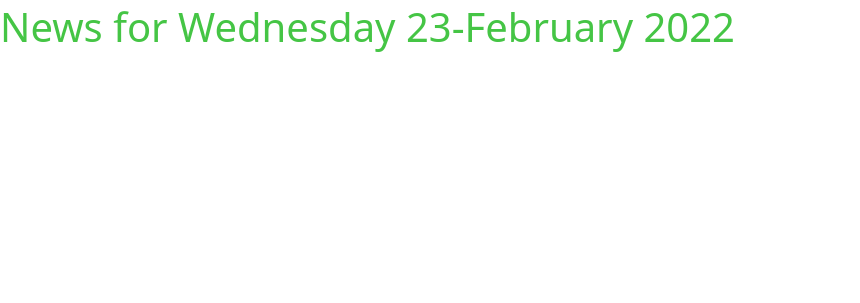
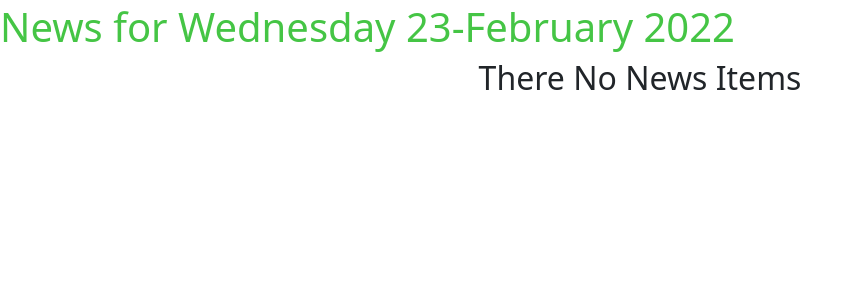
Before and after one commit to CosBett/The-Moringa-Tribune, a Django app: page / in a window 1280 px wide. Shown: the part 43-346 px from the top of the page, without its empty margins (0-860 px from the left). Run offline with Django 4.2, Linux system fonts and the light colour scheme; some libraries are stand-ins or nearby versions.

Commit message:
update views and templates

```diff
--- a/news/templates/all-news/today-news.html
+++ b/news/templates/all-news/today-news.html
@@ -1 +1,22 @@
-{% extends 'all-news/base.html' %}{% block content %}{{ block.super }} {% endblock %}
+{% extends 'all-news/base.html' %}{% block content %}{{ block.super }}
+<div class="container">
+
+  <!-- Looping through news   -->
+  {% for news_item in news %}
+
+  <div class="row">
+    <!-- displaying News articles -->
+    <div class="col-xs-6 col-sm-6 col-md-6 col-lg-6">
+      <h2 class="text-center"> {{ news_item.title }} </h2>
+    </div>
+
+  </div>
+
+  {% empty %}
+  <div class="row">
+    <h2 class="text-center">There No News Items</h2>
+  </div>
+  {% endfor %}
+
+</div>
+{% endblock %}
--- a/news/views.py
+++ b/news/views.py
@@ -2,6 +2,7 @@
 from django.shortcuts import redirect, render
 from django.http import HttpResponse,Http404
 import datetime as dt
+from .models import Article
 # Create your views here.
 def welcome(request):
     return render(request,'welcome.html')
@@ -20,7 +21,13 @@ def past_days_news(request, past_date):
       # Raise 404 error when ValueError is thrown
       raise Http404
       assert False
+
     if date == dt.date.today():
-      return redirect(news_of_day)
+      return redirect(news_today)
+    news = Article.days_news(date)
 
-    return render( request,'all-news/past-news.html', {'date':date})
+    return render( request,'all-news/past-news.html', {'date':date, 'news': news})
+def news_today(request):
+  date = dt.date.today()
+  news = Article.todays_news()
+  return render (request, 'all-news/today-news.html', {'date': date, 'news':news})
```
Also changed, not shown: news/models.py (+14 -1 lines), news/templates/all-news/past-news.html (+22 -1 lines), news/tests.py (+13 -1 lines).
